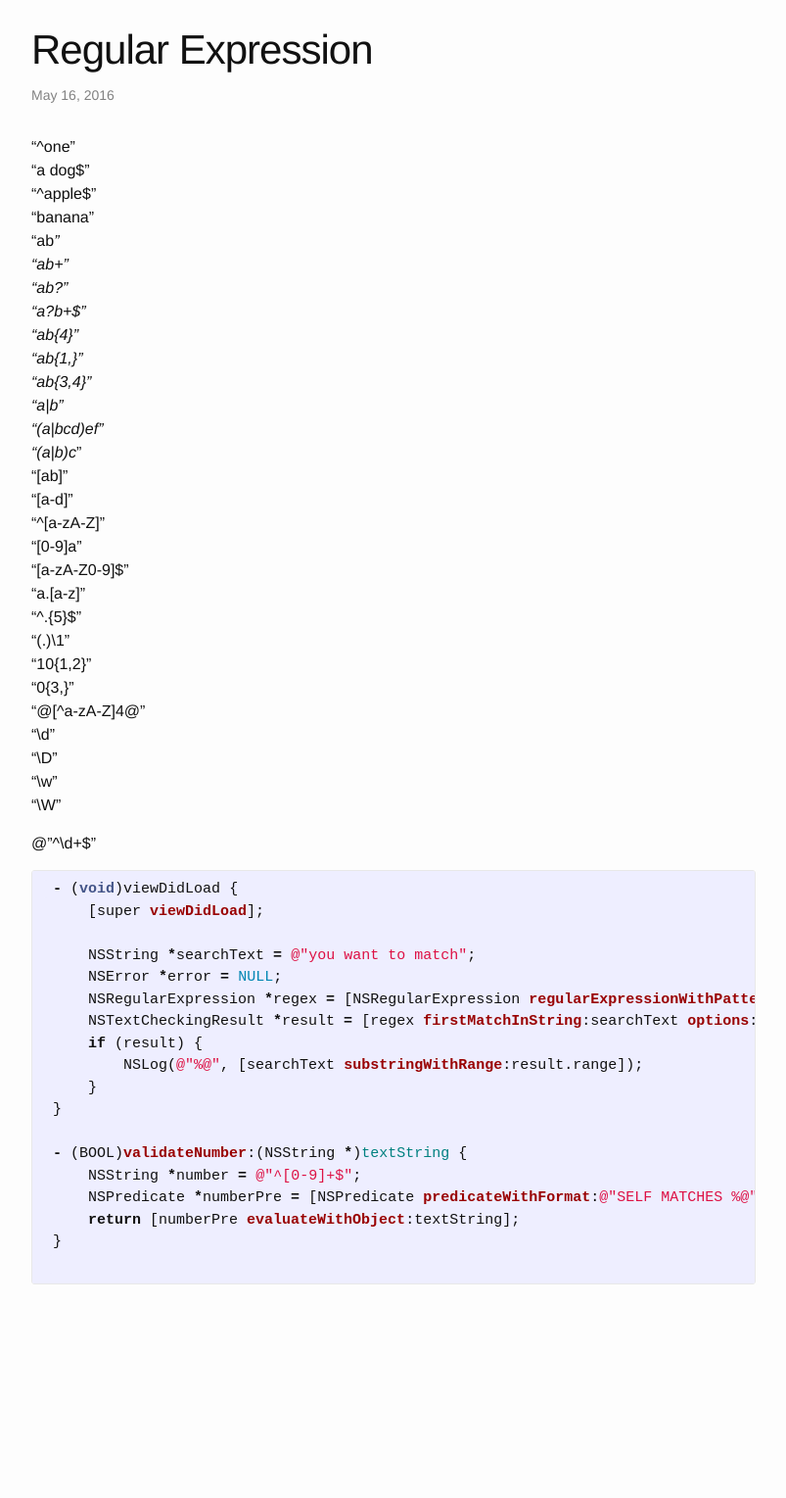
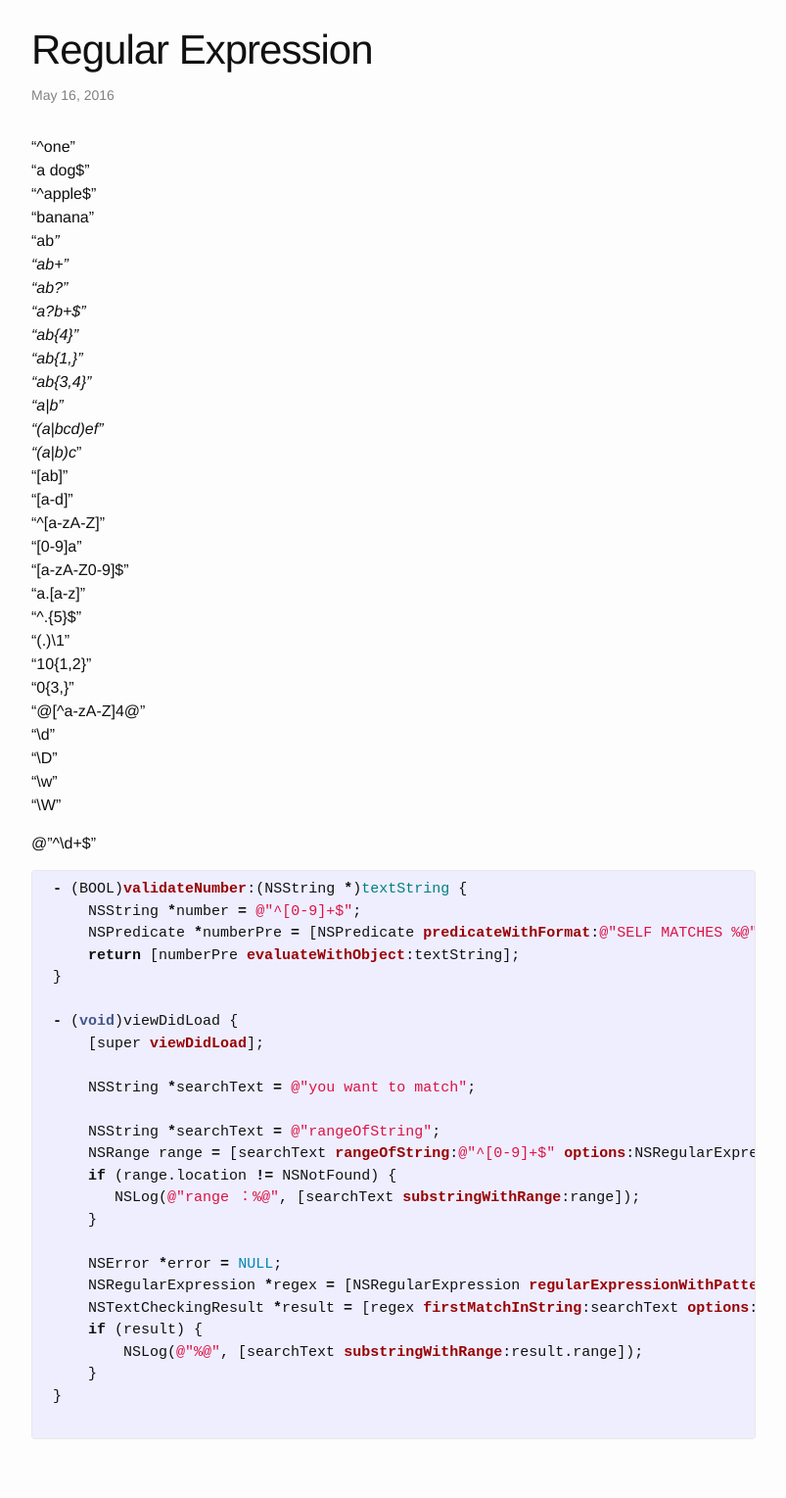
Before and after one commit to GeekRRK/GeekRRK.github.io, a Jekyll site: the page built from _posts/2016-05-16-Regular Expression.md, in a window 1280 px wide. Shown: the whole page at 98% size, without its empty margins (238-1041 px from the left). Built offline with Jekyll 4.4.1, drawn with Linux system fonts in a browser that asks for light colours; before the commit the page ends 1371 px from its top, so only the background shows below that.

Commit message:
Update 2016-05-16-Regular Expression.md

```diff
--- a/_posts/2016-05-16-Regular Expression.md
+++ b/_posts/2016-05-16-Regular Expression.md
@@ -36,10 +36,23 @@ title: Regular Expression
  @"^\\d\+$"
 
 {% highlight objc %}
+ - (BOOL)validateNumber:(NSString *)textString {
+     NSString *number = @"^[0-9]+$";
+     NSPredicate *numberPre = [NSPredicate predicateWithFormat:@"SELF MATCHES %@", number];
+     return [numberPre evaluateWithObject:textString];
+ }
+
  - (void)viewDidLoad {
      [super viewDidLoad];
 
      NSString *searchText = @"you want to match";
+
+     NSString *searchText = @"rangeOfString";
+     NSRange range = [searchText rangeOfString:@"^[0-9]+$" options:NSRegularExpressionSearch];
+     if (range.location != NSNotFound) {
+        NSLog(@"range ：%@", [searchText substringWithRange:range]);
+     }
+
      NSError *error = NULL;
      NSRegularExpression *regex = [NSRegularExpression regularExpressionWithPattern:@"^[0-9]+$" options:NSRegularExpressionCaseInsensitive error:&error];
      NSTextCheckingResult *result = [regex firstMatchInString:searchText options:0 range:NSMakeRange(0, [searchText length])];
```
Also changed, not shown: other parts of _posts/2016-05-16-Regular Expression.md (+0 -6 lines).
